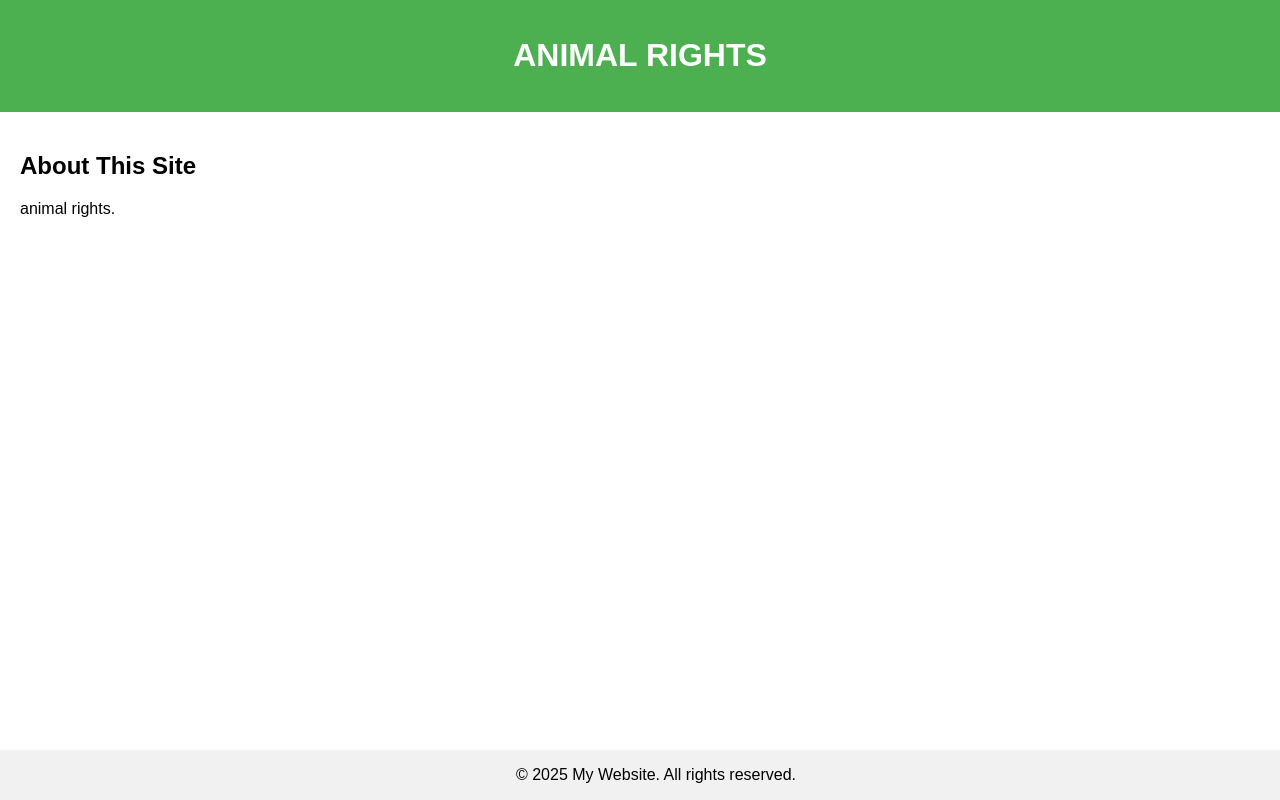
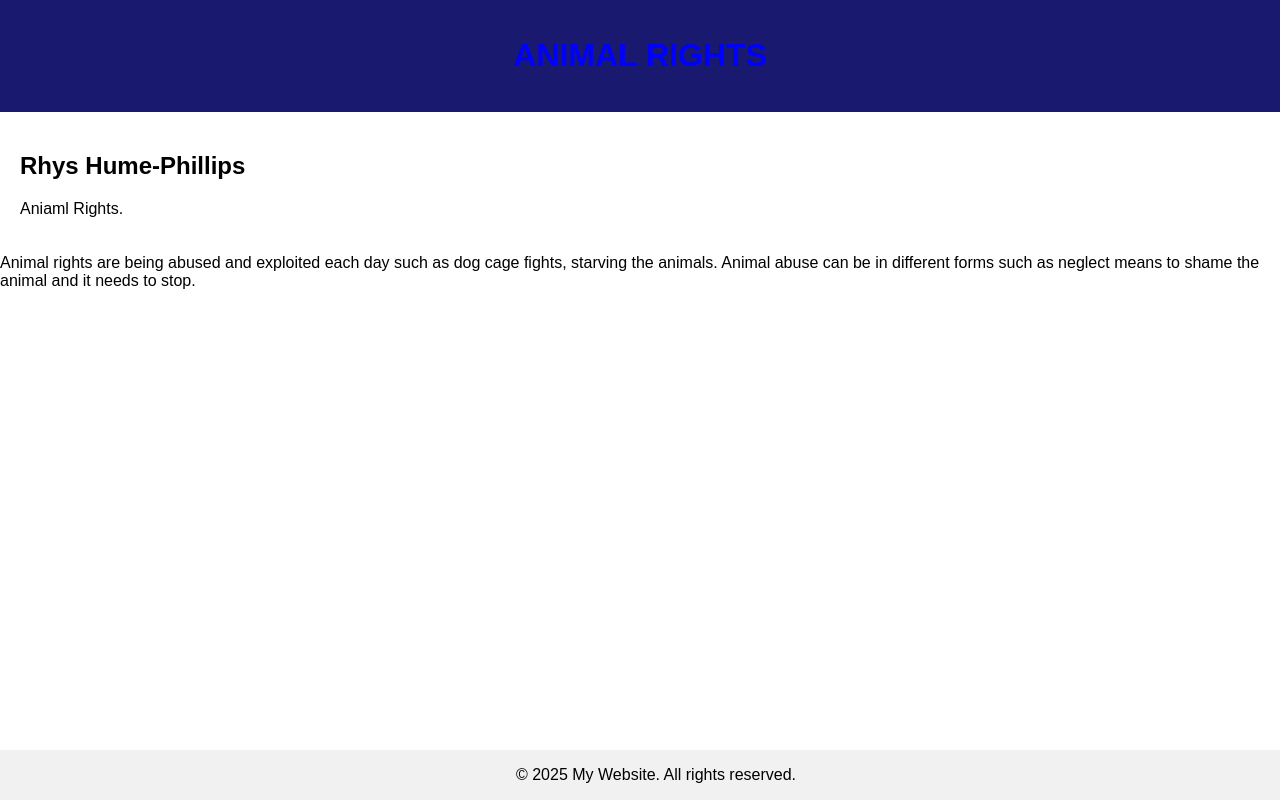
Before and after one commit to rhyshi8/animal-rights, a plain HTML site: page index.html in a window 1280 px wide. Drawn offline with Linux system fonts and the light colour scheme.

Commit message:
Update index.html

```diff
--- a/index.html
+++ b/index.html
@@ -11,8 +11,8 @@
       padding: 0;
     }
     header {
-      background-color: #4CAF50;
-      color: white;
+      background-color: #191970;
+      color: blue;
       padding: 1em 0;
       text-align: center;
     }
@@ -50,9 +50,9 @@
   </header>
 
   <main>
-    <h2>About This Site</h2>
-    <p>animal rights.</p>
-  </main>
+    <h2>Rhys Hume-Phillips</h2>
+    <p>Aniaml Rights.</p>
+  </main> Animal rights are being abused and exploited each day such as dog cage fights, starving the animals. Animal abuse can be in different forms such as neglect means to shame the animal and  it needs to stop.
 
   <footer>
     &copy; 2025 My Website. All rights reserved.
```
